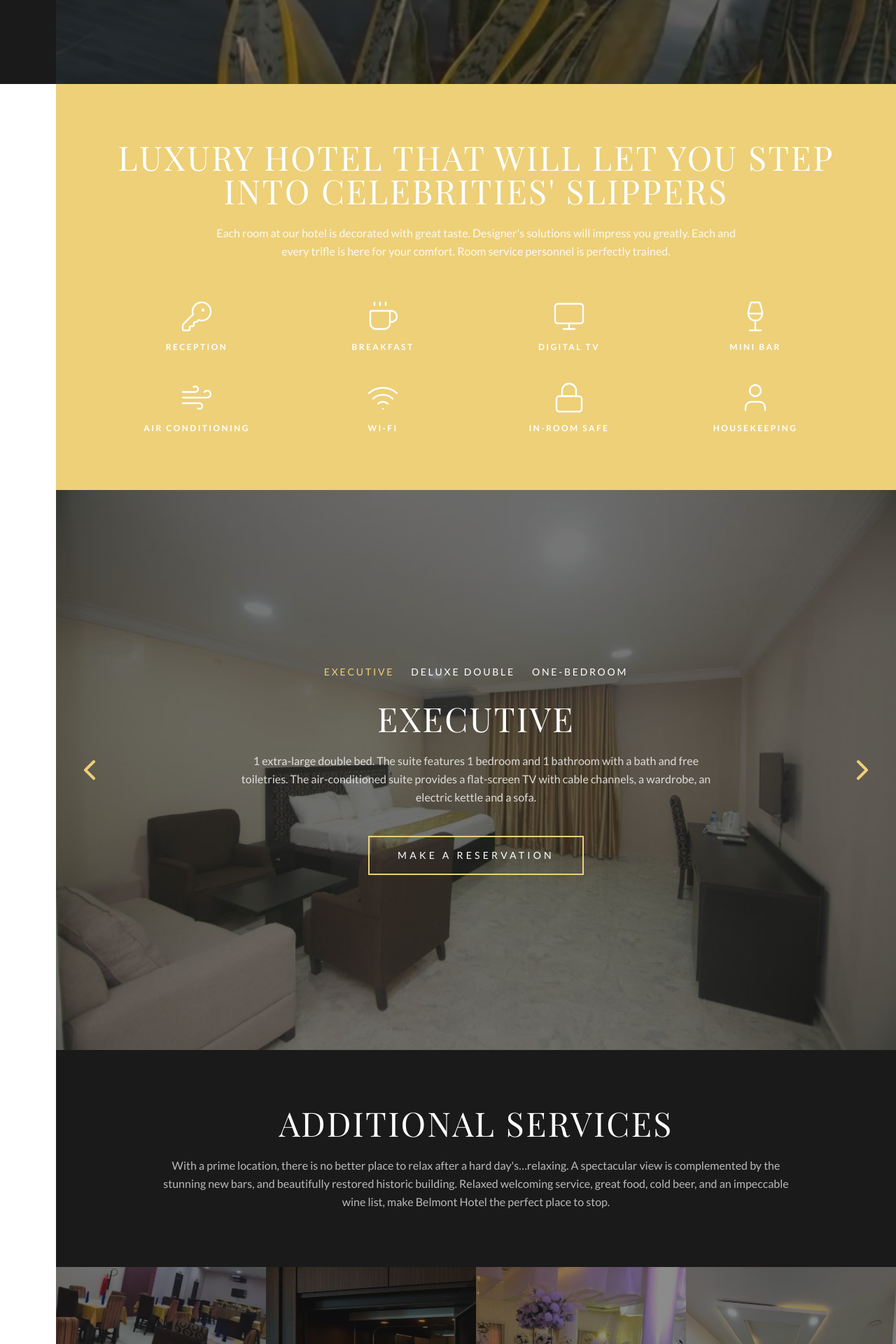
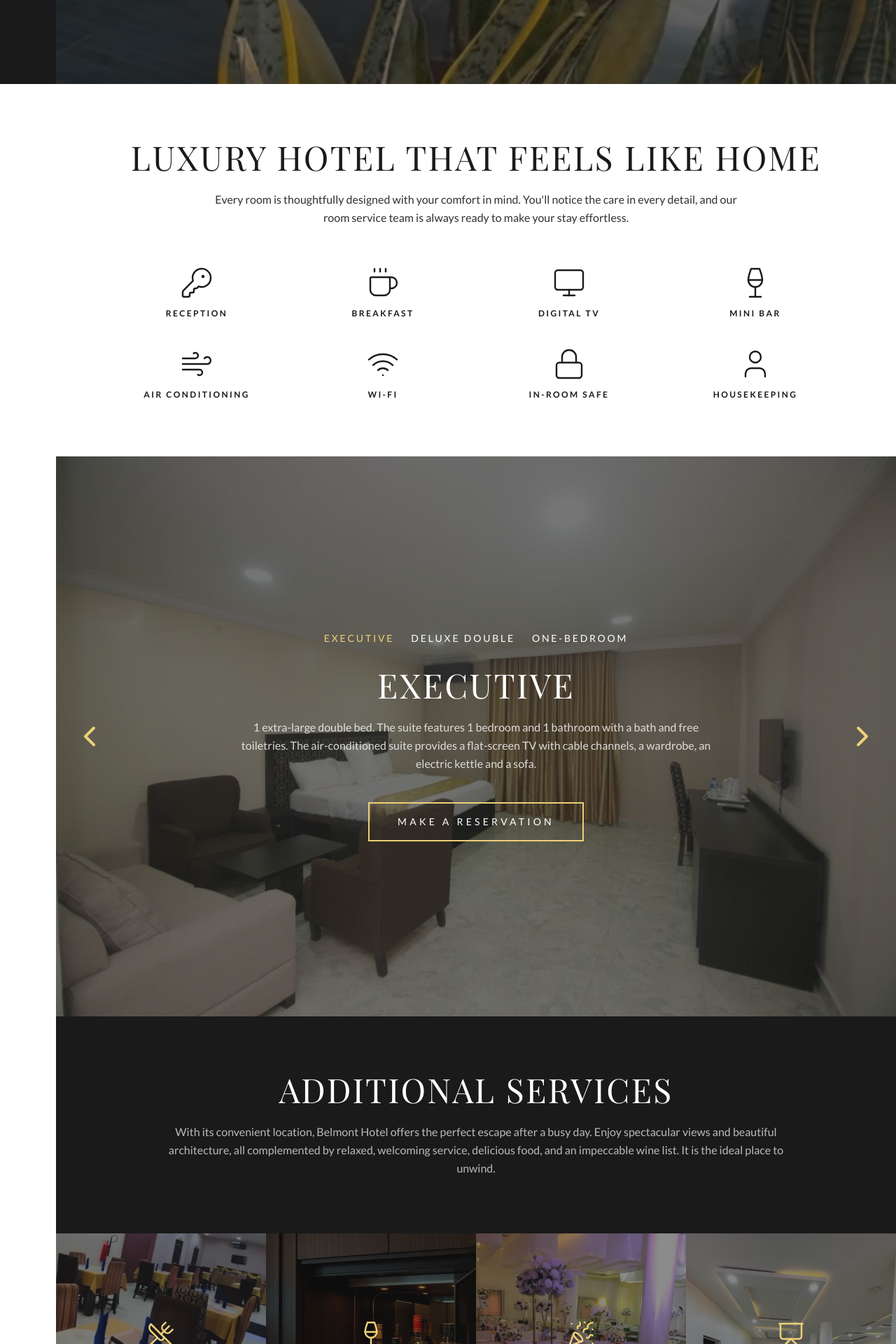
Before and after one commit to More-John/belmont-hotel, a Next.js app: page / in a window 1280 px wide. Shown: the part 680-2600 px from the top of the page at 70% size. Built offline with nearby package versions, Linux system fonts and the light colour scheme.

Commit message:
BuildCommit02

```diff
--- a/src/app/page.tsx
+++ b/src/app/page.tsx
@@ -6,7 +6,7 @@ import { RoomsSection } from "@/components/RoomsSection";
 import { ServicesSection } from "@/components/ServicesSection";
 import { TestimonialsSection } from "@/components/TestimonialsSection";
 import { ReservationSection } from "@/components/ReservationSection";
-import { ContactSection } from "@/components/ContactSection";
+import { InquirySection } from "@/components/InquirySection";
 import { Footer } from "@/components/Footer";
 
 export default function Home() {
@@ -20,7 +20,7 @@ export default function Home() {
       <ServicesSection />
       <TestimonialsSection />
       <ReservationSection />
-      <ContactSection />
+      <InquirySection />
       <Footer />
     </div>
   );
--- a/src/components/AboutSection.tsx
+++ b/src/components/AboutSection.tsx
@@ -15,21 +15,20 @@ const amenities = [
 
 export function AboutSection() {
   return (
-    <section id="about" className="bg-hotel-gold py-20 px-4">
+    <section id="about" className="bg-hotel-white py-20 px-4">
       <div className="max-w-5xl mx-auto text-center">
-        <h2 className="font-display text-3xl md:text-5xl text-hotel-white tracking-wider mb-6">
-          LUXURY HOTEL THAT WILL LET YOU STEP INTO CELEBRITIES' SLIPPERS
+        <h2 className="font-display text-3xl md:text-5xl text-hotel-black tracking-wider mb-6">
+          LUXURY HOTEL THAT FEELS LIKE HOME
         </h2>
-        <p className="font-body text-hotel-white/90 max-w-3xl mx-auto mb-14 leading-relaxed">
-          Each room at our hotel is decorated with great taste. Designer's solutions will impress you greatly.
-          Each and every trifle is here for your comfort. Room service personnel is perfectly trained.
+        <p className="font-body text-hotel-black/90 max-w-3xl mx-auto mb-14 leading-relaxed">
+          Every room is thoughtfully designed with your comfort in mind. You'll notice the care in every detail, and our room service team is always ready to make your stay effortless.
         </p>
 
         <div className="grid grid-cols-2 md:grid-cols-4 gap-10">
           {amenities.map((item) => (
             <div key={item.label} className="flex flex-col items-center gap-3">
-              <item.icon className="w-12 h-12 text-hotel-white" strokeWidth={1.2} />
-              <span className="font-body text-xs tracking-[0.2em] text-hotel-white font-bold">
+              <item.icon className="w-12 h-12 text-hotel-black" strokeWidth={1.2} />
+              <span className="font-body text-xs tracking-[0.2em] text-hotel-black font-bold">
                 {item.label}
               </span>
             </div>
--- a/src/components/HeroSection.tsx
+++ b/src/components/HeroSection.tsx
@@ -74,6 +74,8 @@ export function HeroSection() {
           <Star className="w-5 h-5 fill-hotel-gold text-hotel-gold" />
           <Star className="w-5 h-5 fill-hotel-gold text-hotel-gold" />
           <Star className="w-5 h-5 fill-hotel-gold text-hotel-gold" />
+          <Star className="w-5 h-5 fill-hotel-gold text-hotel-gold" />
+          <Star className="w-5 h-5 fill-hotel-gold text-hotel-gold" />
         </div>
 
         <h1 className="font-display text-6xl md:text-8xl font-bold text-hotel-white tracking-wider mb-4">
--- a/src/components/ContactSection.tsx
+++ b/src/components/InquirySection.tsx
@@ -2,7 +2,7 @@
 
 import { useState } from "react";
 
-export function ContactSection() {
+export function InquirySection() {
     const [form, setForm] = useState({ name: "", email: "", phone: "", message: "" });
 
     const handleChange = (e: React.ChangeEvent<HTMLInputElement | HTMLTextAreaElement>) => {
@@ -10,10 +10,10 @@ export function ContactSection() {
     };
 
     return (
-        <section id="contacts" className="bg-background py-20 px-4">
+        <section id="inquiry" className="bg-background py-20 px-4">
             <div className="max-w-5xl mx-auto">
                 <h2 className="font-display text-3xl md:text-5xl text-foreground tracking-wider text-center mb-12">
-                    CONTACTS
+                    INQUIRY
                 </h2>
 
                 <form className="space-y-6" onSubmit={(e) => e.preventDefault()}>
--- a/src/components/ReservationSection.tsx
+++ b/src/components/ReservationSection.tsx
@@ -12,7 +12,7 @@ export function ReservationSection() {
     };
 
     return (
-        <section id="reservation" className="bg-hotel-gold py-20 px-4">
+        <section id="reservation" className="bg-hotel-black py-20 px-4">
             <div className="max-w-5xl mx-auto">
                 <h2 className="font-display text-3xl md:text-5xl text-hotel-white tracking-wider text-center mb-12">
                     RESERVATION
@@ -52,7 +52,7 @@ export function ReservationSection() {
 
                     <div className="text-center">
                         <button type="submit"
-                            className="bg-hotel-dark text-hotel-white font-body tracking-[0.3em] text-sm px-10 py-4 hover:bg-hotel-black transition-colors">
+                            className="bg-hotel-white text-hotel-black font-body tracking-[0.3em] text-sm px-10 py-4 hover:bg-hotel-dark transition-colors">
                             RESERVE NOW
                         </button>
                     </div>
--- a/src/components/ServicesSection.tsx
+++ b/src/components/ServicesSection.tsx
@@ -23,9 +23,9 @@ export function ServicesSection() {
                         ADDITIONAL SERVICES
                     </h2>
                     <p className="font-body text-hotel-white/70 leading-relaxed">
-                        With a prime location, there is no better place to relax after a hard day's…relaxing.
-                        A spectacular view is complemented by the stunning new bars, and beautifully restored historic building.
-                        Relaxed welcoming service, great food, cold beer, and an impeccable wine list, make Belmont Hotel the perfect place to stop.
+                        With its convenient location, Belmont Hotel offers the perfect escape after a busy day.
+                        Enjoy spectacular views and beautiful architecture, all complemented by relaxed,
+                        welcoming service, delicious food, and an impeccable wine list. It is the ideal place to unwind.
                     </p>
                 </div>
             </div>
--- a/src/components/SideNav.tsx
+++ b/src/components/SideNav.tsx
@@ -28,6 +28,8 @@ export function SideNav() {
             <nav className="hidden md:flex fixed left-0 top-0 bottom-0 w-20 z-50 bg-hotel-black flex-col items-center py-8 justify-between">
                 <div className="flex flex-col items-center gap-1">
                     <div className="flex gap-0.5 mb-1">
+                        <Star className="w-3 h-3 fill-hotel-gold text-hotel-gold" />
+                        <Star className="w-3 h-3 fill-hotel-gold text-hotel-gold" />
                         <Star className="w-3 h-3 fill-hotel-gold text-hotel-gold" />
                         <Star className="w-3 h-3 fill-hotel-gold text-hotel-gold" />
                         <Star className="w-3 h-3 fill-hotel-gold text-hotel-gold" />
```
